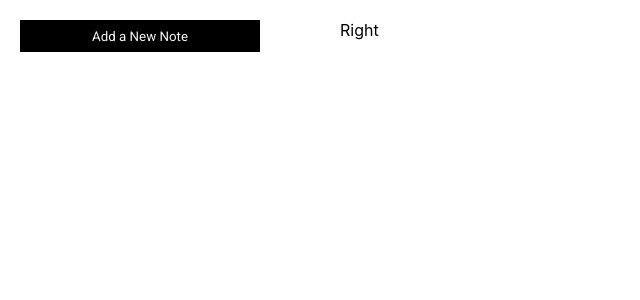
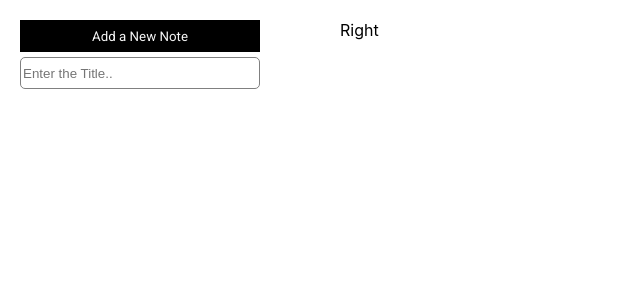
Before and after one commit to Gazwai/evernote-next, a Next.js app: page / in a window 1280 px wide. Shown: the top 300 px of the page, without its empty margins (0-640 px from the left). Built offline with nearby package versions, Linux system fonts and the light colour scheme.

Commit message:
Added useState Hook

```diff
--- a/pages/components/NoteOperations.js
+++ b/pages/components/NoteOperations.js
@@ -1,6 +1,11 @@
 import styles from '../../styles/Evernote.module.scss'
+import { useState } from 'react'
 
 export default function NoteOperations() {
+    const [isInputVisible, setInputVisible] = useState(false);
+    const inputToggle = () => {
+        setInputVisible(!isInputVisible)
+    }
     return (
         <>
             <div className={styles.btnContainer}>
@@ -9,6 +14,12 @@ export default function NoteOperations() {
                     Add a New Note
                 </button>
             </div>
+
+            <div className={styles.inputContainer}>
+                <input
+                    className={styles.input}
+                    placeholder='Enter the Title..'/>
+            </div>
         </>
     )
 }
```
